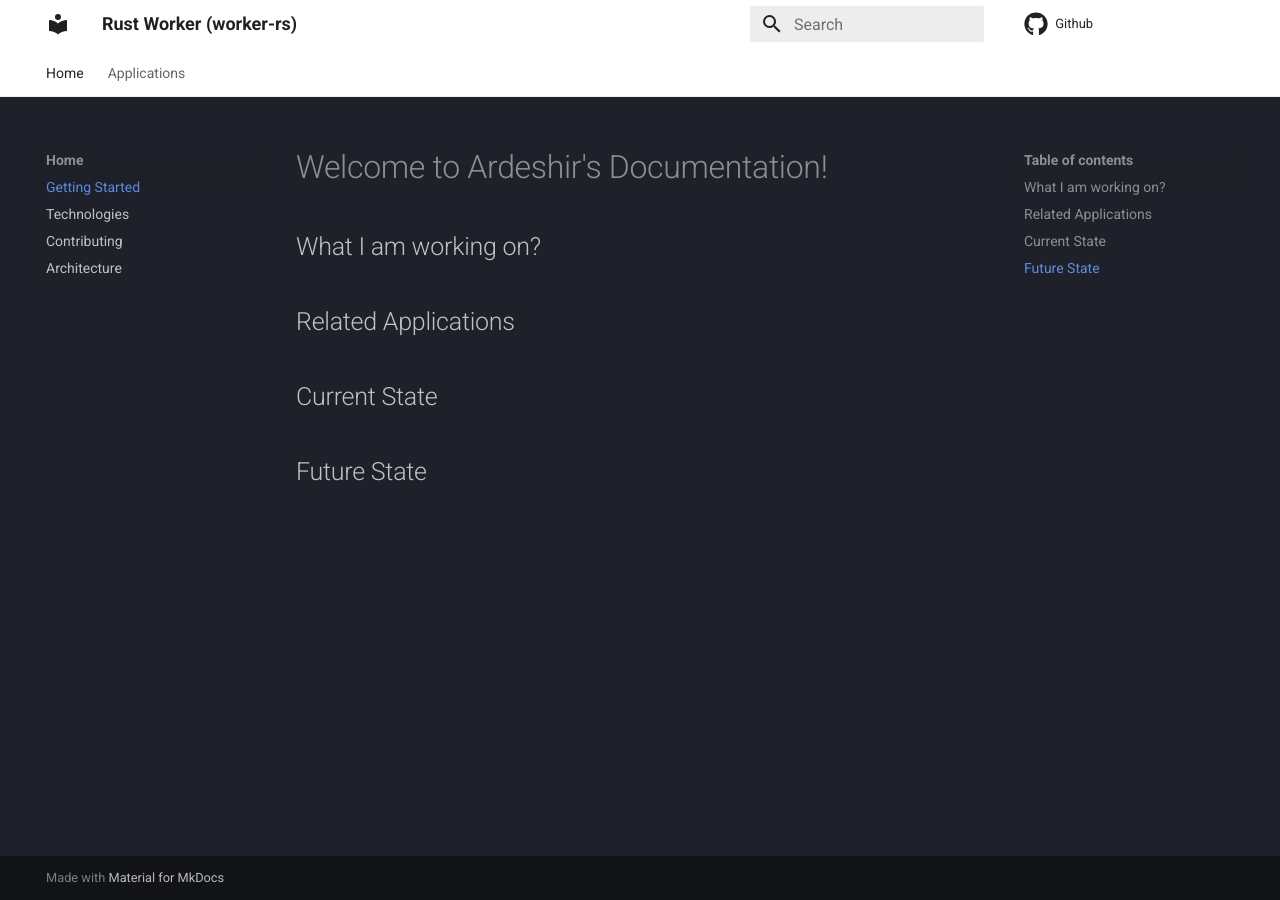
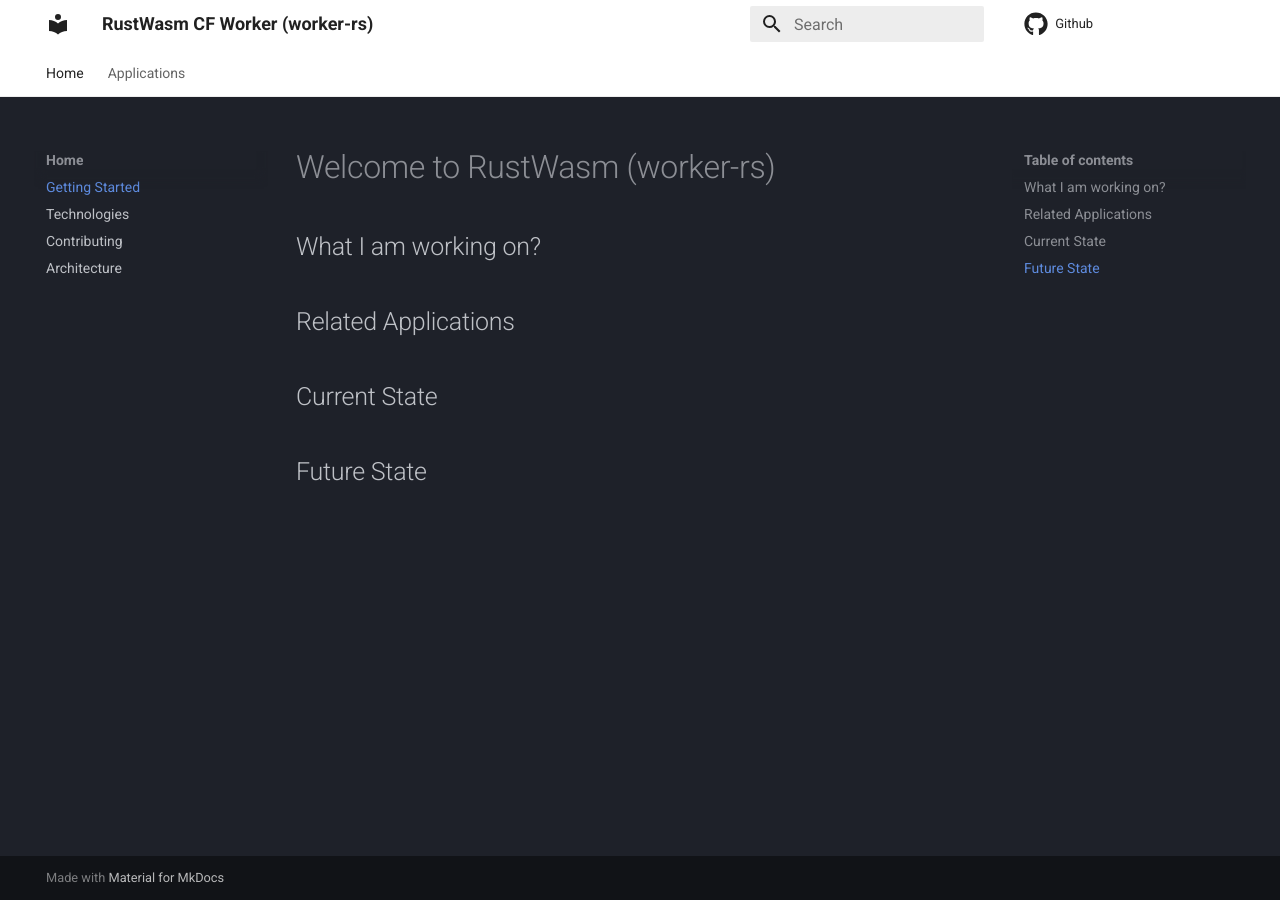
Before and after one commit to ardeshir/rustwasm, an MkDocs documentation site: the page built from docs/index.md, in a window 1280 px wide. Built offline with MkDocs 1.6.1 and Material for MkDocs 9.7.7, drawn with Linux system fonts in a browser that asks for light colours; comment, search, counter and statistics services are not loaded.

Commit message:
fixed name

```diff
--- a/docs/index.md
+++ b/docs/index.md
@@ -1,4 +1,4 @@
-# Welcome to Ardeshir's Documentation!
+# Welcome to RustWasm (worker-rs)
 
 ## What I am working on?
 
--- a/mkdocs.yml
+++ b/mkdocs.yml
@@ -1,4 +1,4 @@
-site_name: Rust Worker (worker-rs)
+site_name: RustWasm CF Worker (worker-rs)
 site_author: ardeshir
 repo_url: "https://github.com/ardeshir/runwasm"
 repo_name: Github
```
